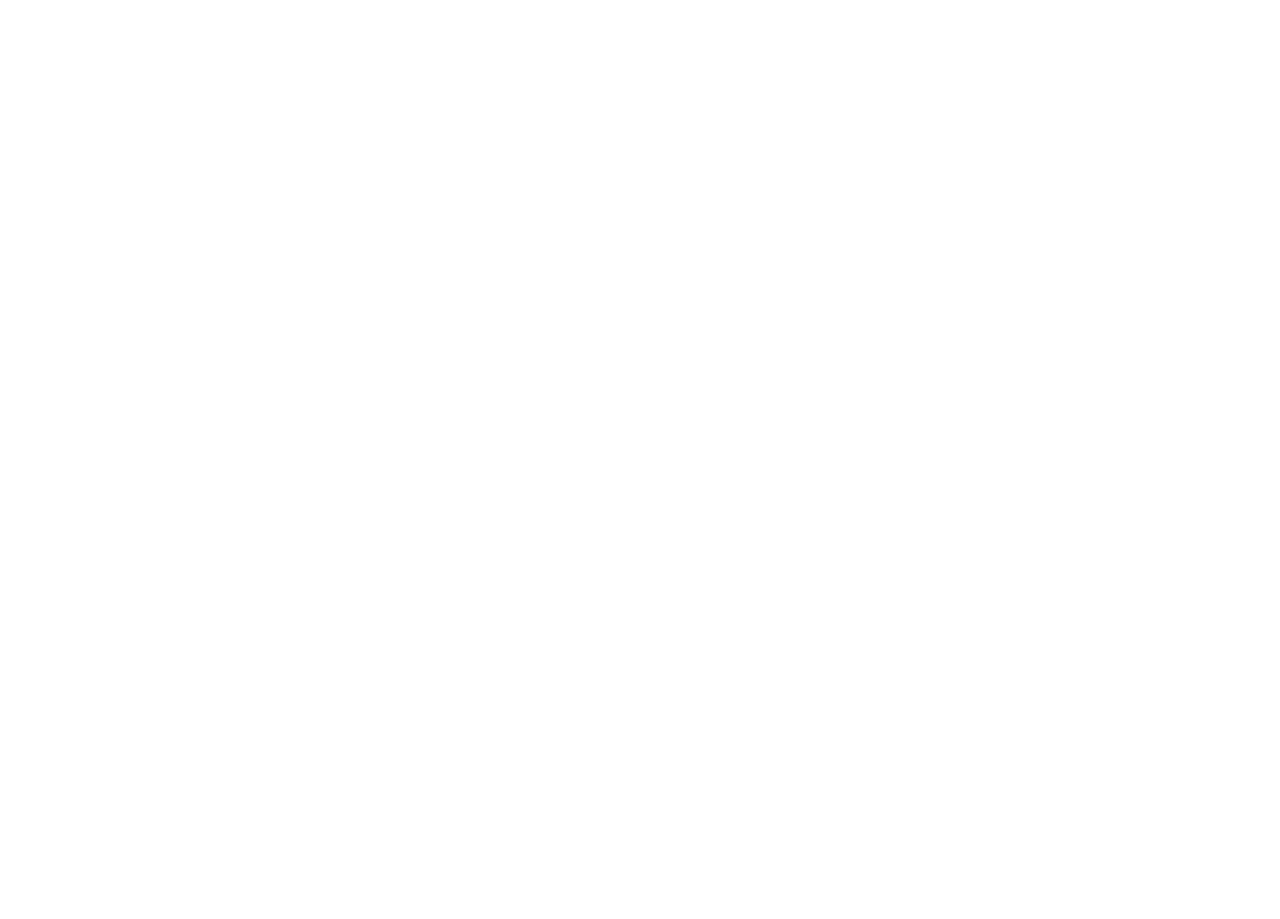
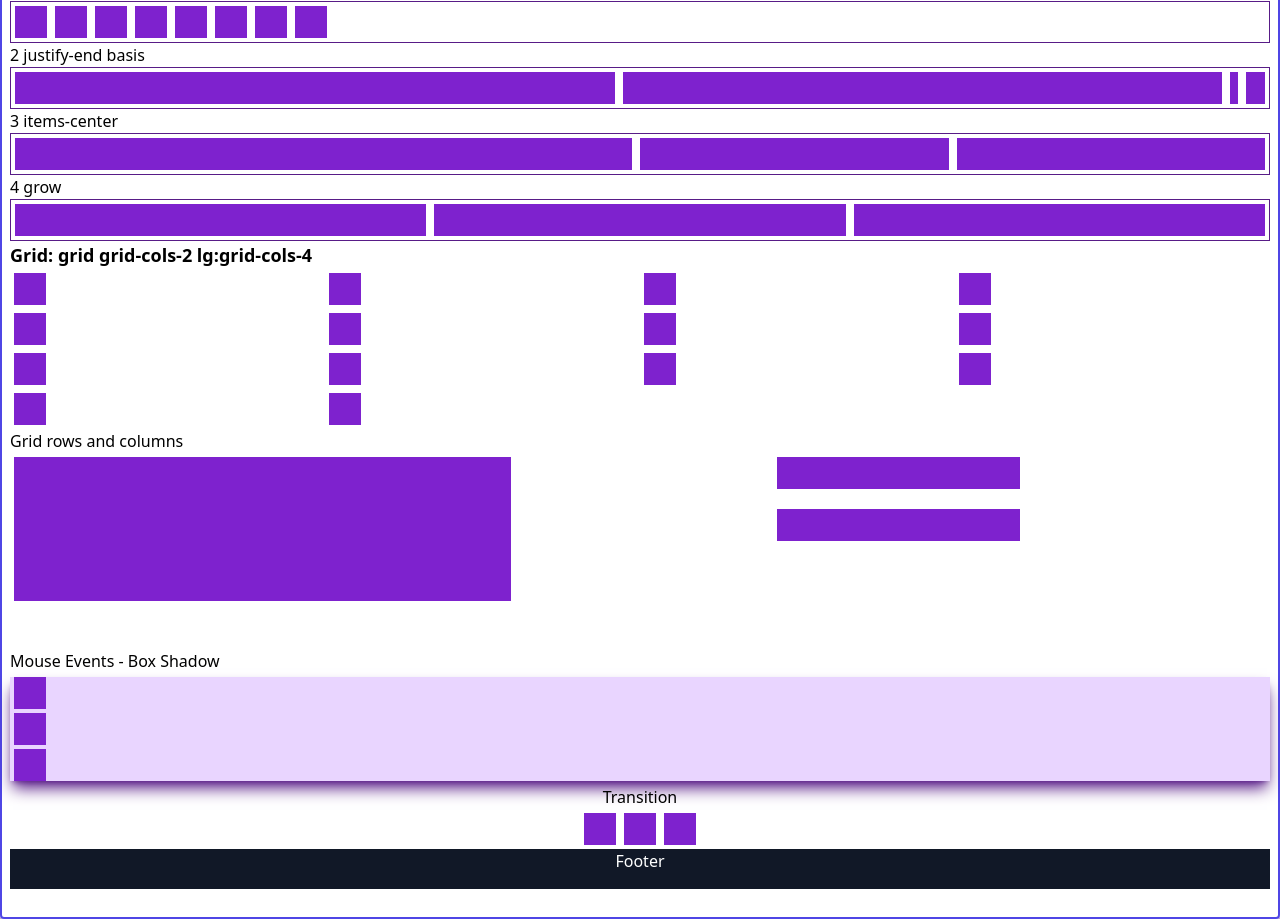
Before and after one commit to idcargill/next-tailwind, a Next.js app: page /css in a window 1280 px wide. Before the commit this address had no page. Shown: the part 177-1096 px from the top of the page. Before the commit the page ends 800 px from the top, so only its background shows below. Built offline with nearby package versions, Linux system fonts and the light colour scheme.

Commit message:
Css demo page

```diff
--- /dev/null
+++ b/src/pages/css.tsx
@@ -0,0 +1,8 @@
+import React from 'react';
+import CssPageLayout from 'src/sections/CssPage/CssPageLayout';
+
+const CssPage = () => (
+  <CssPageLayout />
+);
+
+export default CssPage;
--- /dev/null
+++ b/src/sections/CssPage/CssPageLayout.tsx
@@ -0,0 +1,146 @@
+import React from 'react';
+// @refresh reset
+interface StyleProps {
+  children?: React.ReactNode;
+  style?: string;
+}
+
+const Sample = ({ style }:StyleProps) => (
+  <div className={`h-8 w-8 bg-purple-700 m-1 ${style}`}></div>
+);
+
+const PageContiner = ({ children }: StyleProps) => (
+  <div className="container m-auto border-2 border-indigo-600
+  shadow-lg shadow-purple-900 p-2 rounded">
+    {children}
+  </div>
+);
+
+const Row = ({ children }: StyleProps) => (
+  <div className="flex">
+    {children}
+  </div>
+);
+
+
+const CssPageLayout = () => (
+  <>
+  <PageContiner>
+    <div className="border-2 border-indigo-600">
+    <h3 className="text-center">Page Container</h3>
+    <p>container margin auto</p>
+    <p>Lorem ipsum dolor sit amet consectetur adipisicing elit. Non enim corporis voluptatum
+      error doloribus,
+      unde, harum repellendus itaque totam repudiandae deleniti pariatur
+      consequatur mollitia laboriosam nihil! Obcaecati fuga cumque qui!</p>
+    </div>
+  </PageContiner>
+
+  <PageContiner>
+    <h3 className="text-center">Flex</h3>
+    1 basic Flex
+    <div className=" border border-purple-900">
+      <Row>
+        <Sample />
+        <Sample />
+        <Sample />
+        <Sample />
+        <Sample />
+        <Sample />
+        <Sample />
+        <Sample />
+      </Row>
+    </div>
+
+    2 justify-end basis
+    <div className="flex justify-end border border-purple-900">
+      <Sample style="basis-1/2"/>
+      <Sample style="basis-1/2"/>
+      <Sample style="basis-2"/>
+      <Sample style="basis-5"/>
+    </div>
+    3 items-center
+    <div className="flex items-center border border-purple-900">
+      <Sample style="basis-1/2 h-10" />
+      <Sample style="basis-1/4 h-36" />
+      <Sample style="basis-1/4 h-5" />
+    </div>
+    4 grow
+    <div className="flex items-start border border-purple-900">
+      <Sample style="grow" />
+      <Sample style="grow" />
+      <Sample style="grow" />
+    </div>
+    <h3 className="text-lg font-bold">Grid: grid grid-cols-2 lg:grid-cols-4</h3>
+    <div className="grid grid-cols-2 lg:grid-cols-4">
+      <Sample />
+      <Sample />
+      <Sample />
+      <Sample />
+      <Sample />
+      <Sample />
+      <Sample />
+      <Sample />
+      <Sample />
+      <Sample />
+      <Sample />
+      <Sample />
+      <Sample />
+      <Sample />
+    </div>
+
+    Grid rows and columns
+    <div className="grid grid-cols-5 grid-rows-4 gap-3">
+      <Sample style="h-full w-full col-span-2 row-start-1 row-span-3"/>
+      <Sample style="h-20 w-full col-start-4 row-start-1"/>
+      <Sample style="h-20 w-full col-start-4 row-start-2"/>
+    </div>
+
+    Mouse Events - Box Shadow
+    <div className="bg-purple-200 shadow-lg shadow-purple-900">
+      <Sample style="hover:cursor-pointer"/>
+      <Sample style="hover:cursor-not-allowed"/>
+      <Sample style="hover:cursor-help"/>
+    </div>
+
+    <div className="text-center">Transition</div>
+    <div className="flex justify-center">
+      <Sample
+        style="transition ease-in-out
+        hover:transition-all
+        hover:scale-150
+        hover:bg-red-800
+        hover:duration-1000
+        hover:scale-y-50
+        duration-1000"
+      />
+      <Sample
+        style="transition ease-in-out
+        hover:transition-all
+        hover:scale-150
+        hover:bg-red-800
+        hover:duration-1000
+        hover:relative
+        hover:bottom-5
+        duration-1000"
+      />
+      <Sample
+        style="transition ease-in-out
+        hover:transition-all
+        hover:scale-150
+        hover:bg-red-800
+        hover:duration-1000
+        duration-1000"
+      />
+    </div>
+
+
+    <div className="w-full h-10 bg-gray-900 mb-5">
+      <p className="text-center text-white">Footer</p>
+    </div>
+  </PageContiner>
+
+  </>
+);
+
+export default CssPageLayout;
```
Also changed, not shown: 1 other file (tests, documents, lock files or other folders).
